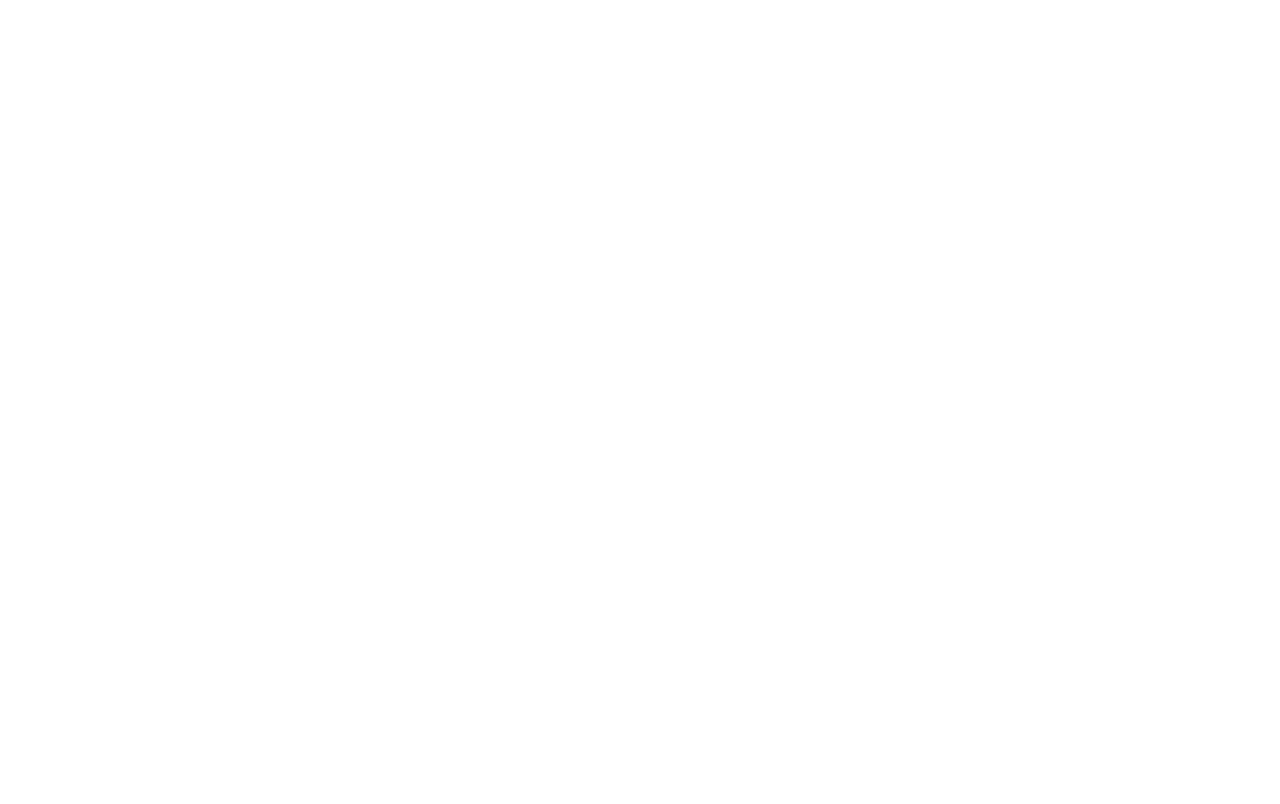
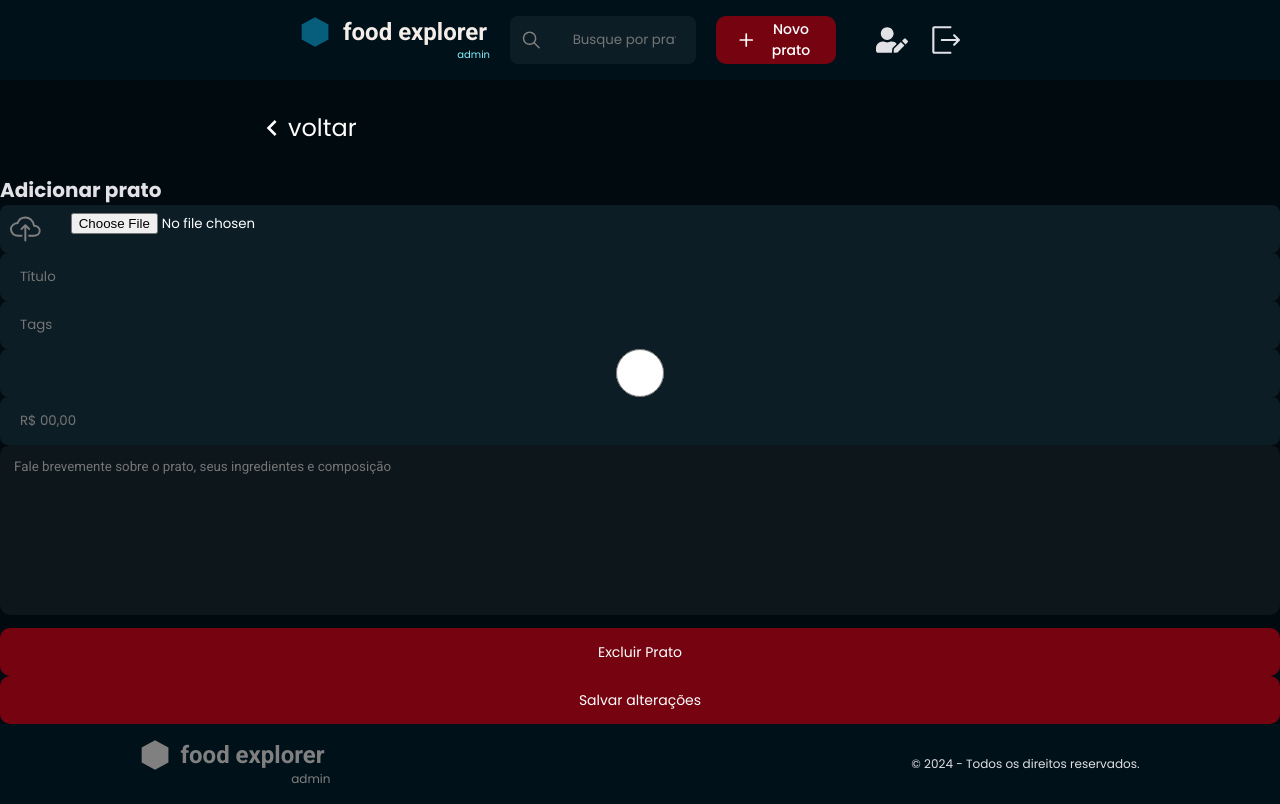
Before and after one commit to larinhab/FoodExplorer_Front, a React (Vite) app: page /newplate in a window 1280 px wide. Before the commit this address had no page. Built offline with nearby package versions, Linux system fonts and the light colour scheme; sample sign-in values are in the browser's storage.

Commit message:
:new: novas pág e componente

```diff
--- /dev/null
+++ b/src/components/TextArea/index.jsx
@@ -0,0 +1,9 @@
+import { Container } from './style.js';
+
+export function TextArea({ value, ...rest}) {
+    return(
+        <Container {...rest}>
+            { value }
+        </Container>
+    )
+}
--- /dev/null
+++ b/src/components/TextArea/style.js
@@ -0,0 +1,24 @@
+import styled from "styled-components";
+
+export const Container = styled.textarea`
+    width: 100%;
+    height: 170px;
+
+    border-radius: 8px;
+    background: var(--Dark-Dark-800, #0D161B);
+
+    color: ${({ theme }) => theme.COLORS.WHITE};
+
+    border: none;
+    resize: none;
+
+    font-family: 'Roboto';
+
+    margin-bottom: 8px;
+    border-radius: 10px;
+    padding: 14px;
+
+    &::placeholder {
+        color: ${({ theme }) => theme.COLORS.GRAY_300};
+    }
+`
--- a/src/pages/EditPlate/index.jsx
+++ b/src/pages/EditPlate/index.jsx
@@ -0,0 +1,17 @@
+import { Container } from './style'
+
+import { Header } from '../../components/Header'
+import { Footer } from '../../components/Footer'
+
+
+export function EditPlate(){
+    return(
+        <Container>
+            <Header/>
+
+
+
+            <Footer/>
+        </Container>
+    )
+}
--- a/src/pages/EditPlate/style.js
+++ b/src/pages/EditPlate/style.js
@@ -0,0 +1,5 @@
+import styled from "styled-components";
+
+export const Container = `
+
+`
--- a/src/pages/NewPlate/index.jsx
+++ b/src/pages/NewPlate/index.jsx
@@ -0,0 +1,70 @@
+import { Container } from './style'
+
+import { Input } from '../../components/Input'
+import { Header } from '../../components/Header'
+import { Footer } from '../../components/Footer'
+import { Button } from '../../components/Button'
+import { TextArea } from '../../components/TextArea'
+import { ButtonBack } from '../../components/ButtonBack'
+
+import { IoCloudUploadOutline } from "react-icons/io5";
+
+export function NewPlate(){
+    return(
+        <Container>
+            <Header/>
+            <ButtonBack/>
+
+            <main>
+            <form>
+
+            <h1>Adicionar prato</h1>
+
+            <div className="new-plate-container">
+
+                <Input
+                    type="file"
+                    title="plate_img"
+                    placeholder="Selecione uma imagem"
+                    icon={ IoCloudUploadOutline }
+                    />
+
+                <Input
+                    type="text"
+                    title="plate_title"
+                    placeholder="Título"
+                    onChange={(e) => setTitle(e.target.value)} />
+
+                <Input
+                    type="text"
+                    title="plate_tags"
+                    placeholder="Tags"
+                    onChange={(e) => setTitle(e.target.value)} />
+
+                <Input
+                    type="radio"
+                    title="plate_category"
+                    placeholder="Categoria"
+                    onChange={(e) => setTitle(e.target.value)} />
+
+                <Input
+                    type="number"
+                    title="plate_price"
+                    placeholder="R$ 00,00"/>
+
+                <TextArea
+                    title="plate_description"
+                    placeholder="Fale brevemente sobre o prato, seus ingredientes e composição"
+                    onChange={(e) => setDescription(e.target.value)}>
+                </TextArea>
+
+                <Button title="Excluir Prato"></Button>
+                <Button title="Salvar alterações"></Button>
+
+                </div>
+                </form>
+                </main>
+            <Footer/>
+        </Container>
+    )
+}
--- a/src/pages/NewPlate/style.js
+++ b/src/pages/NewPlate/style.js
@@ -0,0 +1,6 @@
+import styled from "styled-components";
+
+export const Container = styled.div`
+
+
+`
```
